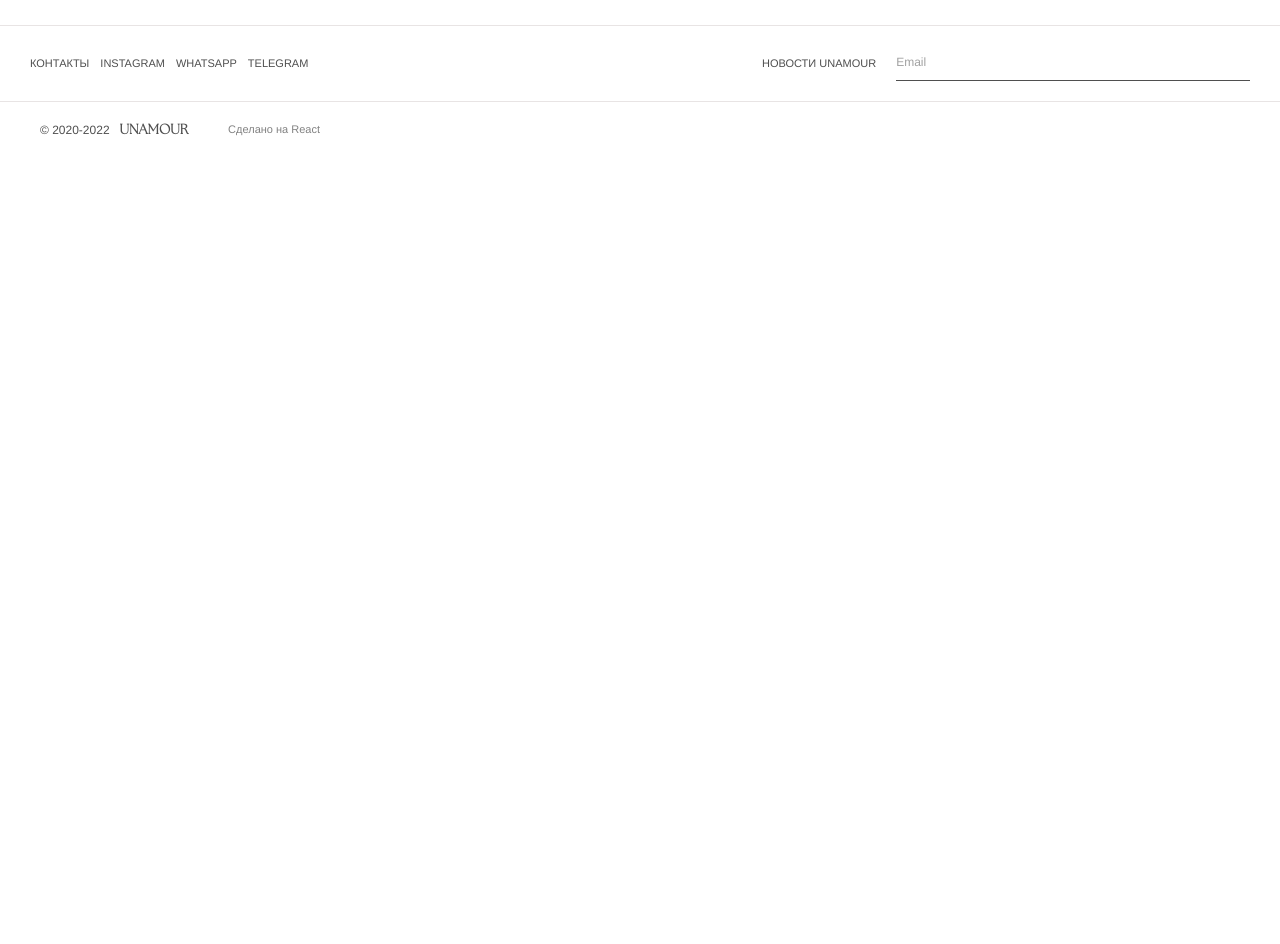
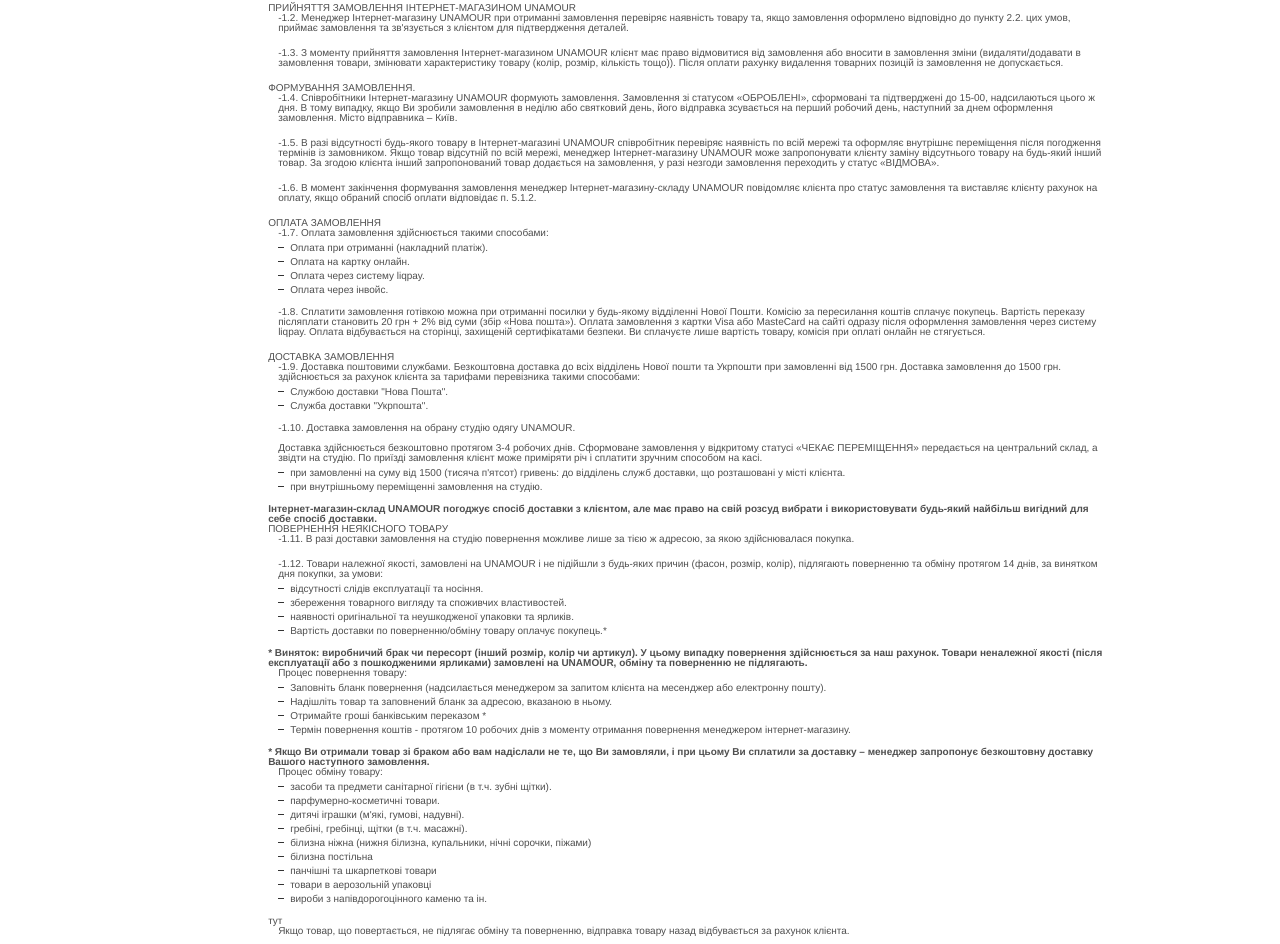
Before and after one commit to YourDanya/unamour, a Next.js app: page /client-service/privacy in a window 1280 px wide. Shown: the part 363-1307 px from the top of the page. Before the commit the page ends 800 px from the top, so only its background shows below. Built offline with nearby package versions, Linux system fonts and the light colour scheme.

Commit message:
working on privacy page

```diff
--- a/pages/client-service/privacy/index.tsx
+++ b/pages/client-service/privacy/index.tsx
@@ -1,14 +1,111 @@
 import React from "react";
 import {getClientServiceLayout} from "../../../components/client-service/client-service.component";
+import InternHoc from "../../../components/internationalization-hoc/internationalization-hoc";
+import {PrivacyContent} from "./privacy.content";
+import {NextPageWithLayout} from "../../../types/types";
+import Link from "next/link";
 
-const Privacy = () => {
+type privacyContent = {
+    content: typeof PrivacyContent.ua
+}
+
+const Privacy: NextPageWithLayout<privacyContent> = ({content}) => {
+
+    const loopThroughContentObject = (loopContent: typeof content) => {
+        const html: JSX.Element []  = []
+        let property:  keyof typeof loopContent
+
+        let count1 = -1
+        let count2 = 0
+
+        for (property in loopContent) {
+            let pushElem: JSX.Element | null
+
+            if(property.startsWith('title')) {
+                pushElem = (
+                    <div className={'service__title'}>
+                        {loopContent[property]}
+                    </div>
+                )
+            }
+            else if (property.startsWith('numSubtitle')) {
+                pushElem = (
+                    <div className='service__subtitle service__subtitle--policy'>
+                        {count1>=0 && `${count1+1}. `}
+                        {loopContent[property]}
+                    </div>
+                )
+                count1++
+                count2=1
+            }
+            else if (property.startsWith('subtitle')) {
+                pushElem = (
+                    <div className='service__subtitle--subtitle'>
+                        {loopContent[property]}
+                    </div>
+                )
+            }
+            else if (property.startsWith('list')) {
+                const arr = loopContent[property] as Array<string>
+                pushElem = (
+                    <div className='list list--policy'>
+                        {
+                            arr.map((item: string, index) => (
+                                <div className={`list__item ${ count1===0 && 'list__item--no-dash' }`}>
+                                    {property==='list1' && `${index+1}.`}
+                                    {item}
+                                </div>
+                            ))
+                        }
+                    </div>
+                )
+            }
+            else if (property.startsWith('link')) {
+                const {ref, text} = loopContent[property] as {ref: string, text: string}
+                const lastText = html.pop()
+                console.log(lastText)
+                pushElem = (
+                    <Link href={ref}>
+                        <a className=''>{text}</a>
+                    </Link>
+                )
+            }
+            else if (property.startsWith('label')) {
+                pushElem = (
+                    <div className={'service__label'}>
+                        {loopContent[property]}
+                    </div>
+                )
+            }
+            else if (property.startsWith('numText')){
+                pushElem = (
+                    <div className='service__text service__text--policy'>
+                        {count1}.{count2}. {loopContent[property]}
+                    </div>
+                )
+                count2++
+            } else {
+                pushElem = (
+                    <div className='service__text service__text--policy'>
+                        {loopContent[property]}
+                    </div>
+                )
+            }
+
+            html.push(pushElem)
+        }
+        return html
+    }
+
+    const html: JSX.Element [] = loopThroughContentObject(content)
+
     return (
         <div className={'privacy'}>
-            privacy
+            {html}
         </div>
     )
 }
 
 Privacy.getLayout = getClientServiceLayout
 
-export default Privacy
+export default InternHoc(Privacy, PrivacyContent)
--- a/pages/client-service/privacy/privacy.content.ts
+++ b/pages/client-service/privacy/privacy.content.ts
@@ -3,14 +3,14 @@
         title1: 'ПУБЛІЧНА ОФЕРТА',
         subtitle1: 'ЗАГАЛЬНІ УМОВИ',
         list1: [
-            'Ці умови встановлюють порядок взаємодії між Інтернет-магазином VOVK.com та клієнтами Інтернет-магазину VOVK.com – фізичними та юридичними особами, які оформили замовлення за допомогою сервісу «Кошик», розташованому на сайті VOVK.com (далі – сайт).',
-            'Інтернет-магазин VOVK.com здійснює реалізацію та доставку товару по всій території України.',
-            'Інтернет магазин VOVK.com реалізує товари в роздріб. Дія повернення товару здійснюється згідно із Законом України "Про захист прав споживачів".',
+            'Ці умови встановлюють порядок взаємодії між Інтернет-магазином UNAMOUR та клієнтами Інтернет-магазину UNAMOUR – фізичними та юридичними особами, які оформили замовлення за допомогою сервісу «Кошик», розташованому на сайті UNAMOUR (далі – сайт).',
+            'Інтернет-магазин UNAMOUR здійснює реалізацію та доставку товару по всій території України.',
+            'Інтернет магазин UNAMOUR реалізує товари в роздріб. Дія повернення товару здійснюється згідно із Законом України "Про захист прав споживачів".',
             'Оформляючи замовлення на сайті, клієнт безумовно погоджується дотримуватися цих умов та підтверджує, що ознайомлений з ними.'
         ],
         subtitle2: 'ОФОРМЛЕННЯ ЗАМОВЛЕННЯ',
-        text1: 'Оформлення замовлення здійснюється клієнтом шляхом додавання товару до кошик.',
-        text2: 'Замовлення вважається належним чином оформленим, якщо клієнт заповнив усі поля форми, що дозволяють ідентифікувати клієнта та зв\'язатися з ним:',
+        numText1: 'Оформлення замовлення здійснюється клієнтом шляхом додавання товару до кошик.',
+        numText2: 'Замовлення вважається належним чином оформленим, якщо клієнт заповнив усі поля форми, що дозволяють ідентифікувати клієнта та зв\'язатися з ним:',
         list2: [
             'П.І.Б./найменування.',
             'Контактний телефон.',
@@ -19,23 +19,66 @@
             'Бажаний спосіб доставки товару.'
         ],
         subtitle3: 'ПРИЙНЯТТЯ ЗАМОВЛЕННЯ ІНТЕРНЕТ-МАГАЗИНОМ UNAMOUR',
-        text3: 'Менеджер Інтернет-магазину VOVK.com при отриманні замовлення перевіряє наявність товару та, якщо замовлення оформлено відповідно до пункту 2.2. цих умов, приймає замовлення та зв\'язується з клієнтом для підтвердження деталей.',
-        text4: 'З моменту прийняття замовлення Інтернет-магазином VOVK.com клієнт має право відмовитися від замовлення або вносити в замовлення зміни (видаляти/додавати в замовлення товари, змінювати характеристику товару (колір, розмір, кількість тощо)). Після оплати рахунку видалення товарних позицій із замовлення не допускається.',
+        numText3: 'Менеджер Інтернет-магазину UNAMOUR при отриманні замовлення перевіряє наявність товару та, якщо замовлення оформлено відповідно до пункту 2.2. цих умов, приймає замовлення та зв\'язується з клієнтом для підтвердження деталей.',
+        numText4: 'З моменту прийняття замовлення Інтернет-магазином UNAMOUR клієнт має право відмовитися від замовлення або вносити в замовлення зміни (видаляти/додавати в замовлення товари, змінювати характеристику товару (колір, розмір, кількість тощо)). Після оплати рахунку видалення товарних позицій із замовлення не допускається.',
         subtitle4: 'ФОРМУВАННЯ ЗАМОВЛЕННЯ.',
-        text5: 'Співробітники Інтернет-магазину VOVK.com формують замовлення. Замовлення зі статусом «ОБРОБЛЕНІ», сформовані та підтверджені до 15-00, надсилаються цього ж дня. В тому випадку, якщо Ви зробили замовлення в неділю або святковий день, його відправка зсувається на перший робочий день, наступний за днем ​​оформлення замовлення. Місто відправника – Київ.',
-        text6: 'В разі відсутності будь-якого товару в Інтернет-магазині VOVK.com співробітник перевіряє наявність по всій мережі та оформляє внутрішнє переміщення після погодження термінів із замовником. Якщо товар відсутній по всій мережі, менеджер Інтернет-магазину VOVK.com може запропонувати клієнту заміну відсутнього товару на будь-який інший товар. За згодою клієнта інший запропонований товар додається на замовлення, у разі незгоди замовлення переходить у статус «ВІДМОВА».',
-        text7: 'В момент закінчення формування замовлення менеджер Інтернет-магазину-складу VOVK.com повідомляє клієнта про статус замовлення та виставляє клієнту рахунок на оплату, якщо обраний спосіб оплати відповідає п. 5.1.2.',
+        numText5: 'Співробітники Інтернет-магазину UNAMOUR формують замовлення. Замовлення зі статусом «ОБРОБЛЕНІ», сформовані та підтверджені до 15-00, надсилаються цього ж дня. В тому випадку, якщо Ви зробили замовлення в неділю або святковий день, його відправка зсувається на перший робочий день, наступний за днем ​​оформлення замовлення. Місто відправника – Київ.',
+        numText6: 'В разі відсутності будь-якого товару в Інтернет-магазині UNAMOUR співробітник перевіряє наявність по всій мережі та оформляє внутрішнє переміщення після погодження термінів із замовником. Якщо товар відсутній по всій мережі, менеджер Інтернет-магазину UNAMOUR може запропонувати клієнту заміну відсутнього товару на будь-який інший товар. За згодою клієнта інший запропонований товар додається на замовлення, у разі незгоди замовлення переходить у статус «ВІДМОВА».',
+        numText7: 'В момент закінчення формування замовлення менеджер Інтернет-магазину-складу UNAMOUR повідомляє клієнта про статус замовлення та виставляє клієнту рахунок на оплату, якщо обраний спосіб оплати відповідає п. 5.1.2.',
         subtitle5: 'ОПЛАТА ЗАМОВЛЕННЯ',
-        text8: 'Оплата замовлення здійснюється такими способами:',
+        numText8: 'Оплата замовлення здійснюється такими способами:',
         list3 : [
             'Оплата при отриманні (накладний платіж).',
             'Оплата на картку онлайн.',
             'Оплата через систему liqpay.',
             'Оплата через інвойс.'
         ],
-        text9: 'Сплатити замовлення готівкою можна при отриманні посилки у будь-якому відділенні Нової Пошти. Комісію за пересилання коштів сплачує покупець. Вартість переказу післяплати становить 20 грн + 2% від суми (збір «Нова пошта»). Оплата замовлення з картки Visa або MasteCard на сайті одразу після оформлення замовлення через систему liqpay. Оплата відбувається на сторінці, захищеній сертифікатами безпеки. Ви сплачуєте лише вартість товару, комісія при оплаті онлайн не стягується.',
+        numText9: 'Сплатити замовлення готівкою можна при отриманні посилки у будь-якому відділенні Нової Пошти. Комісію за пересилання коштів сплачує покупець. Вартість переказу післяплати становить 20 грн + 2% від суми (збір «Нова пошта»). Оплата замовлення з картки Visa або MasteCard на сайті одразу після оформлення замовлення через систему liqpay. Оплата відбувається на сторінці, захищеній сертифікатами безпеки. Ви сплачуєте лише вартість товару, комісія при оплаті онлайн не стягується.',
         subtitle6: 'ДОСТАВКА ЗАМОВЛЕННЯ',
-
+        numText10: 'Доставка поштовими службами. Безкоштовна доставка до всіх відділень Нової пошти та Укрпошти при замовленні від 1500 грн. Доставка замовлення до 1500 грн. здійснюється за рахунок клієнта за тарифами перевізника такими способами:',
+        list4: [
+            'Службою доставки "Нова Пошта".',
+            'Служба доставки "Укрпошта".'
+        ],
+        numText11: 'Доставка замовлення на обрану студію одягу UNAMOUR.\n\n Доставка здійснюється безкоштовно протягом 3-4 робочих днів. Сформоване замовлення у відкритому статусі «ЧЕКАЄ ПЕРЕМІЩЕННЯ» передається на центральний склад, а звідти на студію. По приїзді замовлення клієнт може приміряти річ і сплатити зручним способом на касі.',
+        list5: [
+            'при замовленні на суму від 1500 (тисяча п\'ятсот) гривень: до відділень служб доставки, що розташовані у місті клієнта.',
+            'при внутрішньому переміщенні замовлення на студію.'
+        ],
+        label1: 'Інтернет-магазин-склад UNAMOUR погоджує спосіб доставки з клієнтом, але має право на свій розсуд вибрати і використовувати будь-який найбільш вигідний для себе спосіб доставки.',
+        subtitle7: 'ПОВЕРНЕННЯ НЕЯКІСНОГО ТОВАРУ',
+        numText12: 'В разі доставки замовлення на студію повернення можливе лише за тією ж адресою, за якою здійснювалася покупка.',
+        numText13: 'Товари належної якості, замовлені на UNAMOUR і не підійшли з будь-яких причин (фасон, розмір, колір), підлягають поверненню та обміну протягом 14 днів, за винятком дня покупки, за умови:',
+        list6: [
+            'відсутності слідів експлуатації та носіння.',
+            'збереження товарного вигляду та споживчих властивостей.',
+            'наявності оригінальної та неушкодженої упаковки та ярликів.',
+            'Вартість доставки по поверненню/обміну товару оплачує покупець.*'
+        ],
+        label2: '* Виняток: виробничий брак чи пересорт (інший розмір, колір чи артикул). У цьому випадку повернення здійснюється за наш рахунок.\n\n Товари неналежної якості (після експлуатації або з пошкодженими ярликами) замовлені на UNAMOUR, обміну та поверненню не підлягають.',
+        text1: 'Процес повернення товару:',
+        list7: [
+            'Заповніть бланк повернення (надсилається менеджером за запитом клієнта на месенджер або електронну пошту).',
+            'Надішліть товар та заповнений бланк за адресою, вказаною в ньому.',
+            'Отримайте гроші банківським переказом *',
+            'Термін повернення коштів - протягом 10 робочих днів з моменту отримання повернення менеджером інтернет-магазину.'
+        ],
+        label3: '* Якщо Ви отримали товар зі браком або вам надіслали не те, що Ви замовляли, і при цьому Ви сплатили за доставку – менеджер запропонує безкоштовну доставку Вашого наступного замовлення.',
+        text2: 'Процес обміну товару:',
+        list8: [
+            'засоби та предмети санітарної гігієни (в т.ч. зубні щітки).',
+            'парфумерно-косметичні товари.',
+            'дитячі іграшки (м\'які, гумові, надувні).',
+            'гребіні, гребінці, щітки (в т.ч. масажні).',
+            'білизна ніжна (нижня білизна, купальники, нічні сорочки, піжами)',
+            'білизна постільна',
+            'панчішні та шкарпеткові товари',
+            'товари в аерозольній упаковці',
+            'вироби з напівдорогоцінного каменю та ін.'
+        ],
+        text3: 'З повним переліком товарів та текстом закону України "Про захист прав споживачів" можна ознайомитися',
+        link1: {text: 'тут', ref: '/'},
+        text4: 'Якщо товар, що повертається, не підлягає обміну та поверненню, відправка товару назад відбувається за рахунок клієнта.\n\n У разі невиконання умов, встановлених цим пунктом, Інтернет-магазин-склад UNAMOUR має право відмовити у задоволенні претензії про брак або нестачу будь-якого товару.'
     },
     eng: {
 
```
